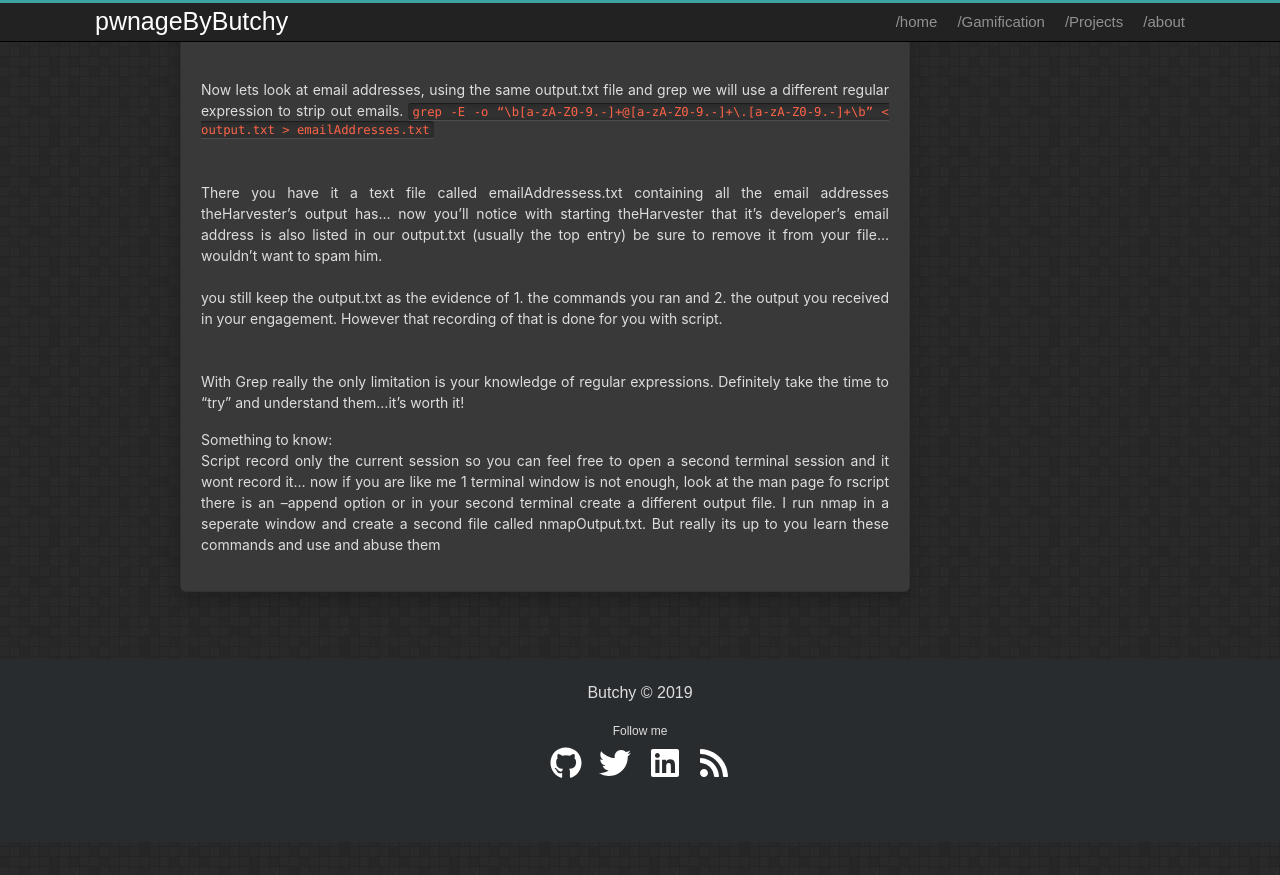
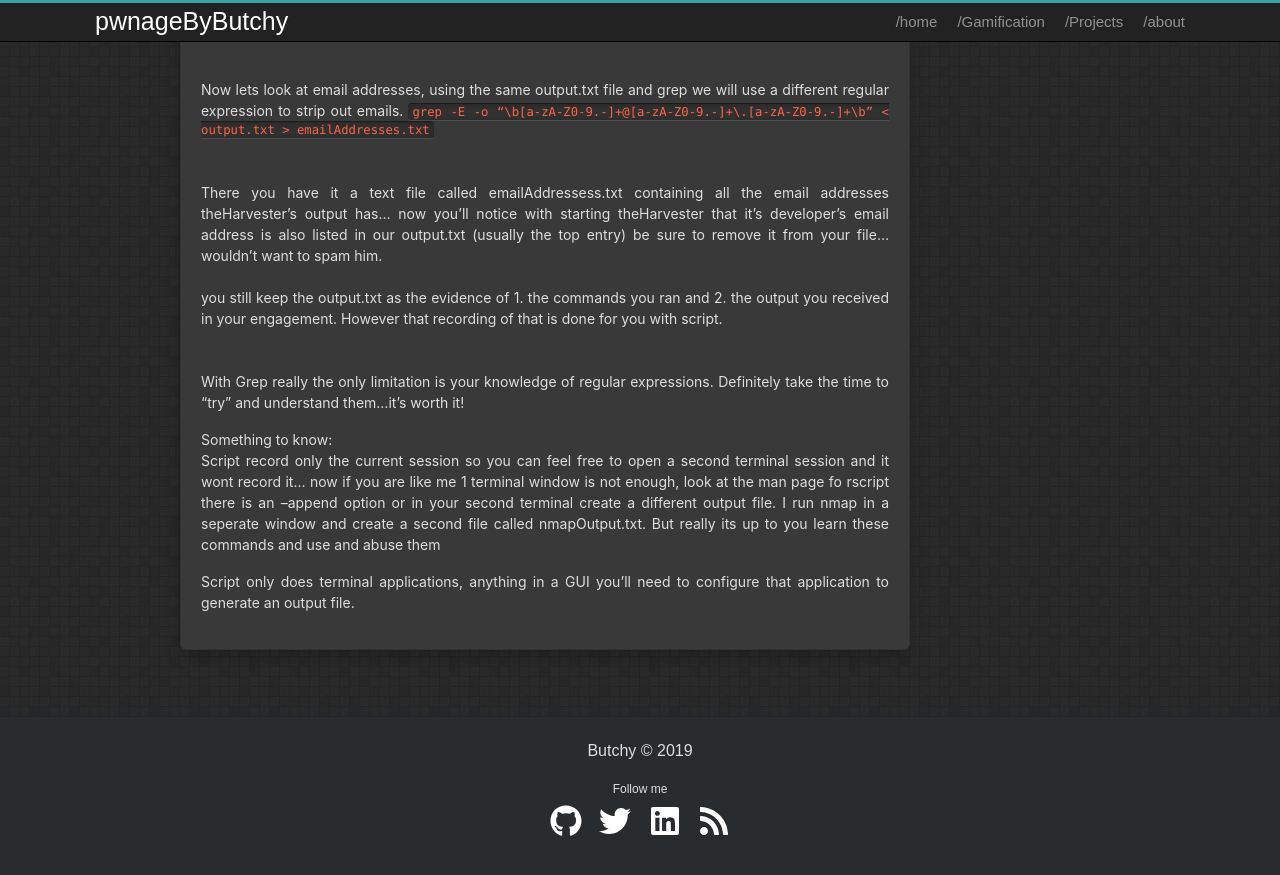
Before and after one commit to pwnageByButchy/pwnageByButchy.github.io, a Jekyll site: the page built from _posts/2020-01-29-use-the-tools-that-linux-gave-you.md, in a window 1280 px wide and 900 px high, scrolled down 1194 px. Shown: the top 875 px of the window. Built offline with Jekyll 4.4.1, drawn with Linux system fonts in a browser that asks for light colours; before the commit the page ends 2036 px from its top, so only the background shows below that.

Commit message:
Update 2020-01-29-use-the-tools-that-linux-gave-you.md

```diff
--- a/_posts/2020-01-29-use-the-tools-that-linux-gave-you.md
+++ b/_posts/2020-01-29-use-the-tools-that-linux-gave-you.md
@@ -37,3 +37,5 @@ With Grep really the only limitation is your knowledge of regular expressions. D
 
 Something to know:
 Script record only the current session so you can feel free to open a second terminal session and it wont record it... now if you are like me 1 terminal window is not enough, look at the man page fo rscript there is an --append option or in your second terminal create a different output file. I run nmap in a seperate window and create a second file called nmapOutput.txt. But really its up to you learn these commands and use and abuse them
+
+Script only does terminal applications, anything in a GUI you'll need to configure that application to generate an output file.
```
